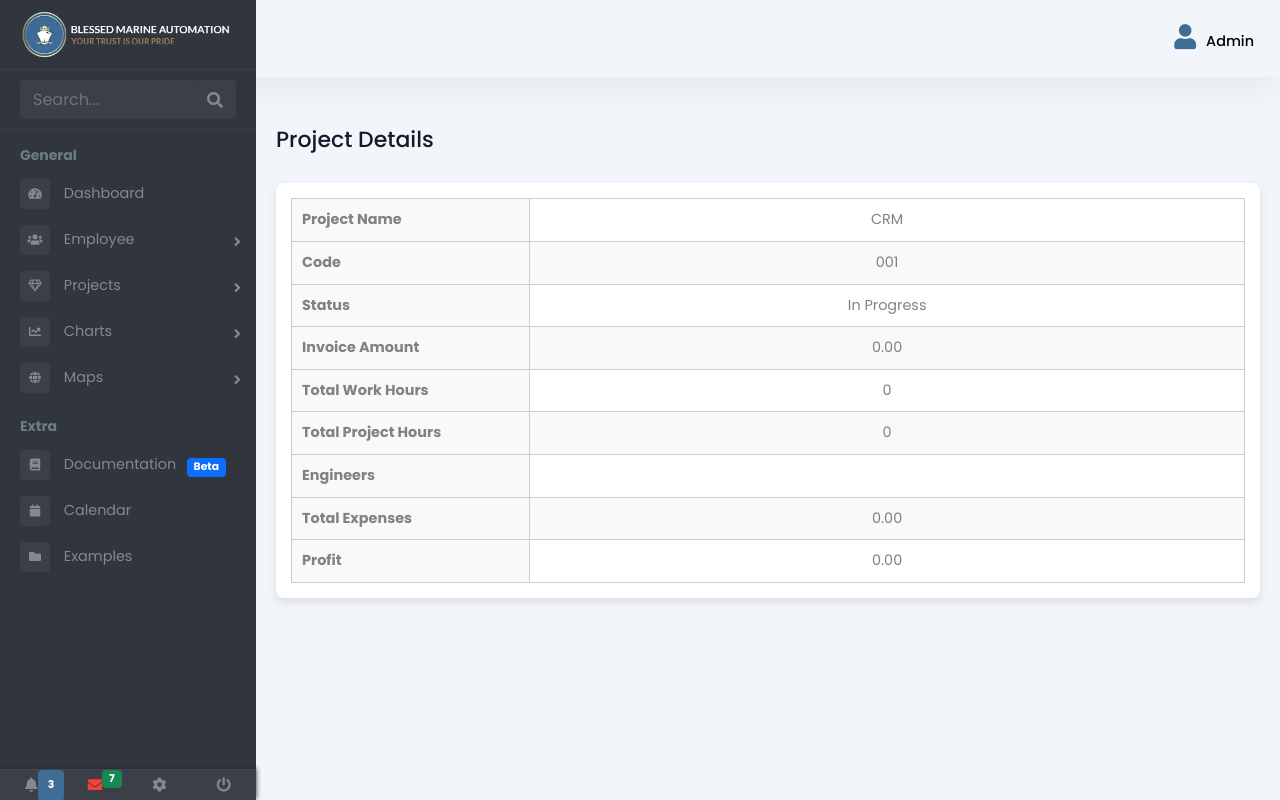
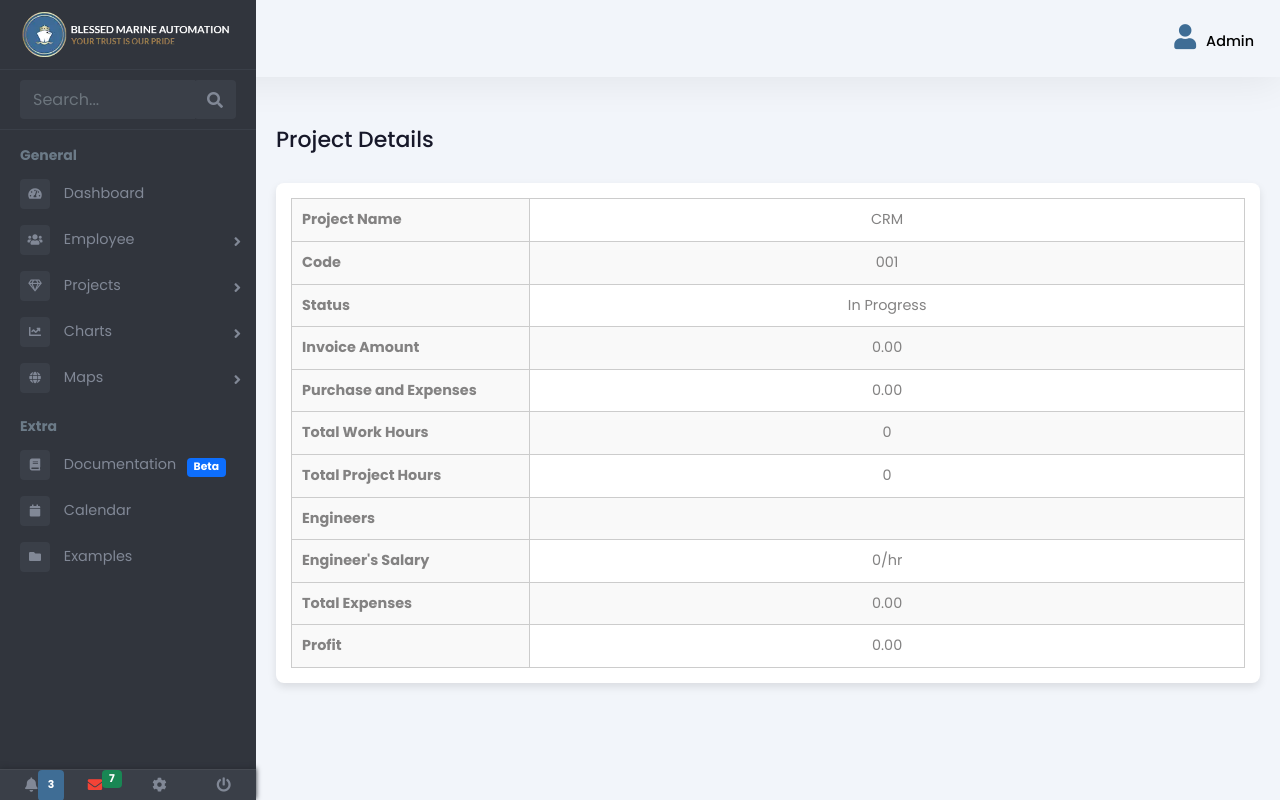
Before and after one commit to vaisagh-mp/Al_Mabrouk_crm, a Django app: page /manager/project/1/ in a window 1280 px wide. Run offline with Django 5.2, Linux system fonts and the light colour scheme; data comes from the database, SQL or seed files in the repository; both versions use the stored data as it was after the commit; some libraries are stand-ins or nearby versions.

Commit message:
Updated Project detail table and views

```diff
--- a/Admin/models.py
+++ b/Admin/models.py
@@ -4,6 +4,7 @@ from django.dispatch import receiver
 from django.contrib.auth.models import User
 from datetime import timedelta
 from django.db.models import Q
+from decimal import Decimal
 
 
 class Project(models.Model):
@@ -27,20 +28,18 @@ class Project(models.Model):
         - Purchase and material expenses
         - Employee work costs (time spent * hourly salary)
         """
-        total_expenses = self.purchase_and_expenses
+        total_expenses = self.purchase_and_expenses  # Start with the purchase and material expenses
         project_assignments = self.projectassignment_set.all()
 
         for assignment in project_assignments:
-            # Total hours worked by the employee on this project
-            hours_worked = sum(
-                attendance.total_hours_of_work
-                for attendance in assignment.employee.attendance_set.filter(
-                    Q(login_time__gte=assignment.time_start) & Q(
-                        log_out_time__lte=assignment.time_stop)
-                )
-            )
-            # Add to total expenses
-            total_expenses += hours_worked * assignment.employee.salary
+            # Calculate the time worked for the assignment
+            time_worked = (assignment.time_stop - assignment.time_start).total_seconds() / 3600  # Time in hours
+
+            # Convert time_worked to Decimal to avoid type mismatch with salary
+            time_worked = Decimal(str(time_worked))  # Convert float to Decimal
+
+            # Add to total expenses (employee's work cost)
+            total_expenses += time_worked * assignment.employee.salary
 
         return total_expenses
 
--- a/Admin/views.py
+++ b/Admin/views.py
@@ -128,12 +128,20 @@ def project_list_view(request):
 
 # project summary
 def project_summary_view(request, project_id):
-    # Get the specific project by ID (or you can use a different identifier like project_code)
+    # Get the specific project by ID
     project = get_object_or_404(Project, id=project_id)
 
     # Engineers involved in the project
     assignments = ProjectAssignment.objects.filter(project=project)
-    engineers = [assignment.employee.user.username for assignment in assignments]
+    engineers = []
+    engineer_salaries = {}
+    total_engineer_salary = 0  # Initialize the total salary variable
+
+    for assignment in assignments:
+        engineer = assignment.employee
+        engineers.append(engineer.user.username)
+        engineer_salaries[engineer.user.username] = engineer.salary  # Assuming the salary is stored on the Employee model
+        total_engineer_salary += engineer.salary  # Add salary to the total
 
     # Calculate total work hours from ProjectAssignment
     total_work_hours = sum(
@@ -149,7 +157,7 @@ def project_summary_view(request, project_id):
     else:
         total_project_hours = 0
 
-    # Calculate total expenses
+    # Calculate total expenses (will call the method which includes hours worked)
     total_expenses = project.calculate_expenses()
 
     # Calculate profit
@@ -162,12 +170,14 @@ def project_summary_view(request, project_id):
         "purchase_and_expenses": project.purchase_and_expenses,
         "invoice_amount": project.invoice_amount,
         "engineers": engineers,
+        "engineer_salaries": engineer_salaries,  # Include engineer salaries
         "total_work_hours": round(total_work_hours, 2),  # Rounded to 2 decimal points
         "total_project_hours": round(total_project_hours, 2),  # Rounded to 2 decimal points
         "currency_code": project.currency_code,
-        "total_expenses": total_expenses,
+        "total_expenses": round(total_expenses, 2),  # Rounded total expenses
         "profit": profit,
         "status": project.status,
+        "total_engineer_salary": round(total_engineer_salary, 2),  # Total salary for all engineers
     }
 
     # Pass the data to the template
--- a/templates/Admin/project.html
+++ b/templates/Admin/project.html
@@ -59,6 +59,10 @@
           <td>{{ project_data.invoice_amount }}</td>
         </tr>
         <tr>
+          <td>Purchase and Expenses</td>
+          <td>{{ project_data.purchase_and_expenses }}</td>
+        </tr>
+        <tr>
           <td>Total Work Hours</td>
           <td>{{ project_data.total_work_hours }}</td>
         </tr>
@@ -69,6 +73,10 @@
         <tr>
           <td>Engineers</td>
           <td>{{ project_data.engineers|join:", " }}</td>
+        </tr>
+        <tr>
+          <td>Engineer's Salary</td>
+          <td>{{project_data.total_engineer_salary}}/hr</td>
         </tr>
         <tr>
           <td>Total Expenses</td>
```
Also changed, not shown: db.sqlite3.
